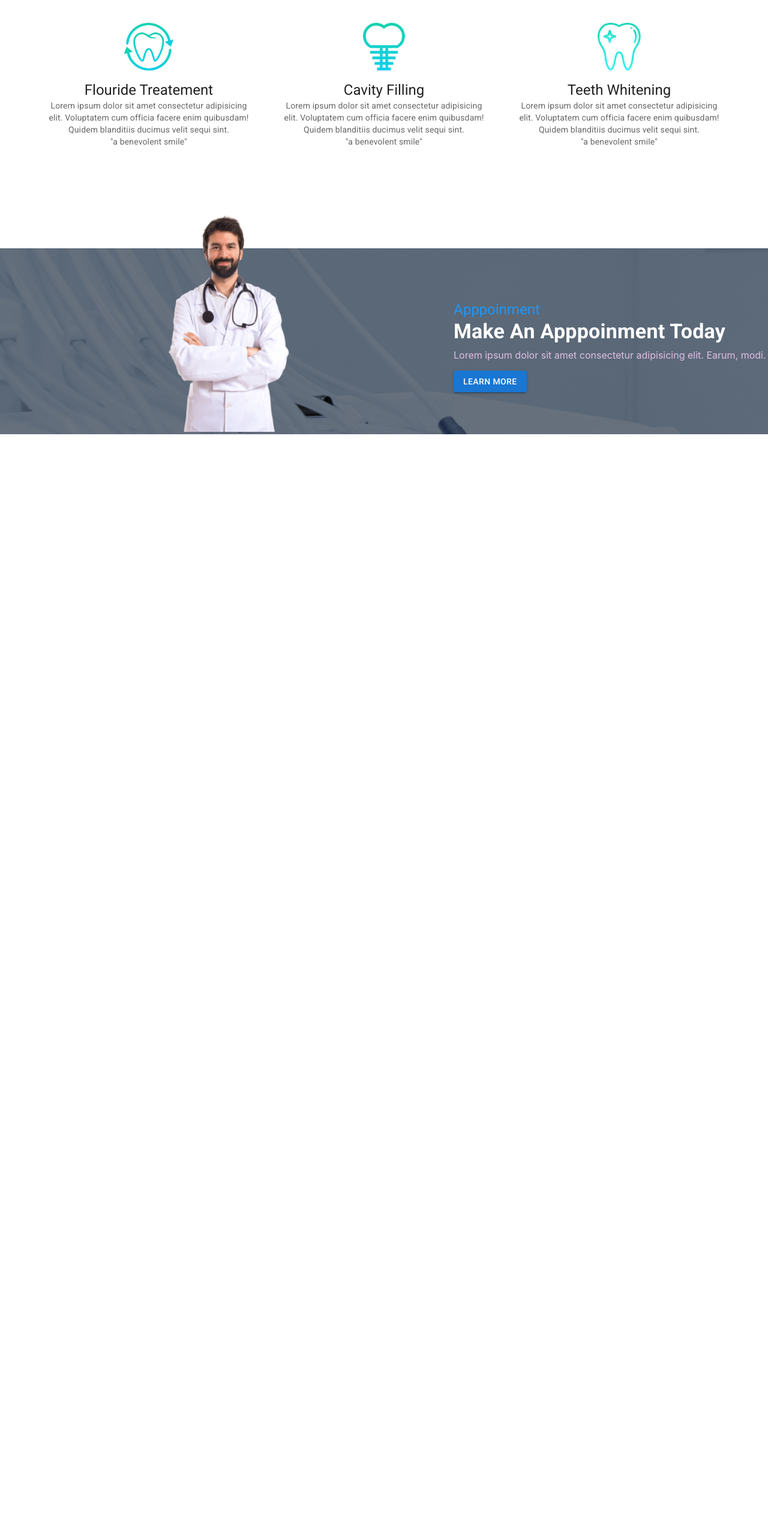
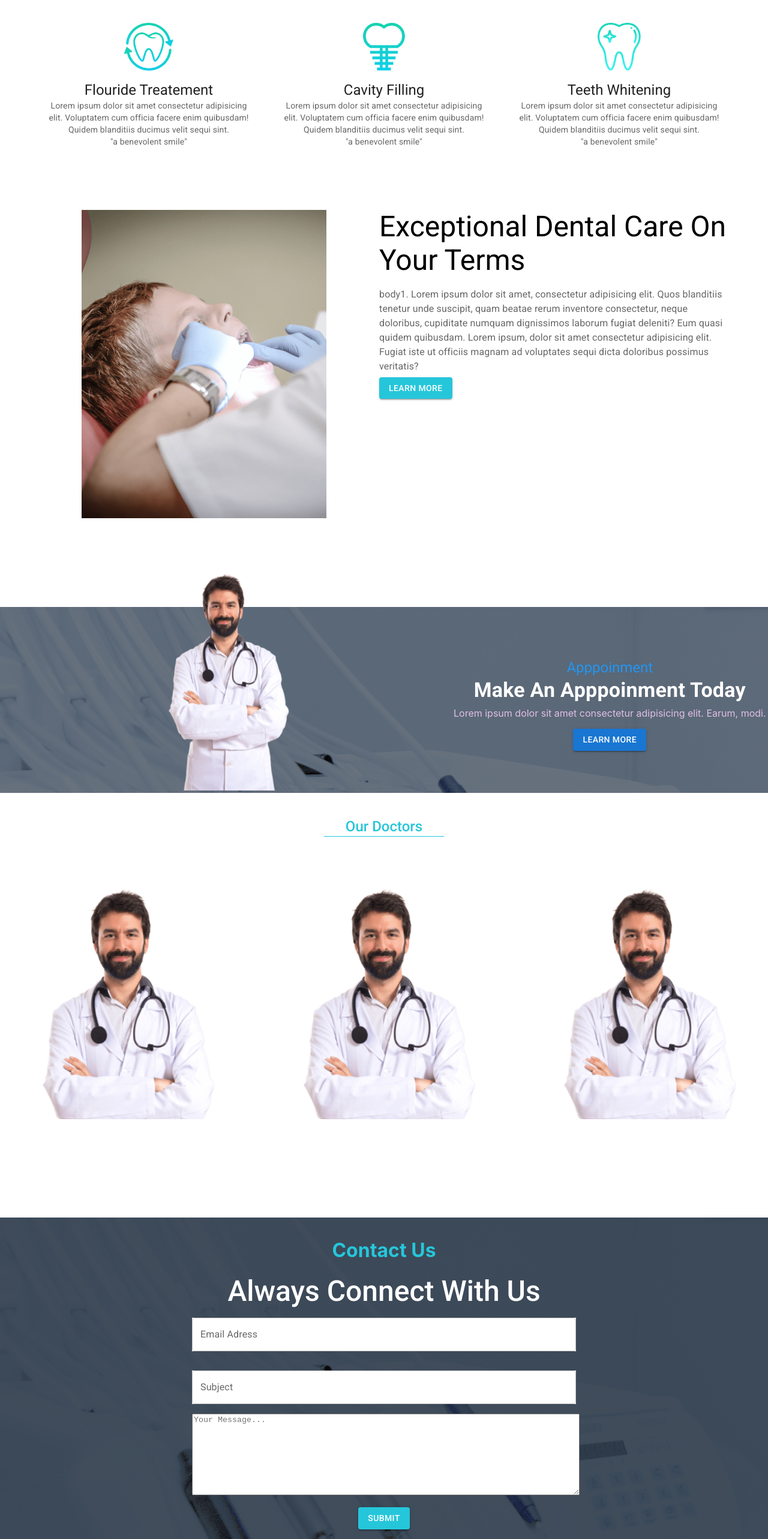
Before and after one commit to Fahid-Hossain/doctors-portal-client-side, a React (Create React App) app: page / in a window 1280 px wide. Shown: the part 594-3160 px from the top of the page at 60% size. Before the commit the page ends 1318 px from the top, so only its background shows below. Built offline with nearby package versions, Linux system fonts and the light colour scheme.

Commit message:
contact,doctor,DentalCare Components add in homepage

```diff
--- a/src/Pages/Home/AppointmentBanner/AppointmentBanner.js
+++ b/src/Pages/Home/AppointmentBanner/AppointmentBanner.js
@@ -15,10 +15,10 @@ const AppointmentBanner = () => {
     return (
         <Box style={appointmentBannerBg} sx={{ flexGrow: 1 }}>
             <Grid container spacing={2} >
-                <Grid item xs={7}>
+                <Grid item xs={6} md={7}>
                     <img src={doctor} style={{ width: "400px",marginTop:"-110px"}} alt="" />
                 </Grid>
-                <Grid item xs={5} align="left" sx={{display: "flex",justifyContent: 'flex-start',textAlign: 'left',alignItems: 'center'}}>
+                <Grid item xs={8} md={5} align="left" sx={{display: "flex",justifyContent: 'flex-start',textAlign: 'center',alignItems: 'center'}}>
                     <Box>
                     <Typography variant="h5" component="h2" style={{color:"#2196f3"}}>
                         Apppoinment
--- /dev/null
+++ b/src/Pages/Home/Contact/Contact.js
@@ -0,0 +1,44 @@
+import { Button, TextField } from '@mui/material';
+import { Box } from '@mui/system';
+import TextareaAutosize from '@mui/material/TextareaAutosize';
+import React from 'react';
+import bg from "../../../images/appointment-bg.png"
+import Typography from '@mui/material/Typography';
+
+const Contact = () => {
+    const backgroundImg = {
+        background: `url(${bg})`,
+        marginTop: "160px",
+        backgroundColor: "rgba(45, 58, 74,0.9)",
+        backgroundBlendMode: "darken",
+    }
+    return (
+        <div style={backgroundImg} >
+            <h1 style={{ color: "#26c6da", paddingTop: "35px" }}>Contact Us</h1>
+            <Typography variant="h3" component="h2" sx={{color:"white",fontWeight:"500"}}>
+               Always Connect With Us
+            </Typography>
+            <Box
+                sx={{
+                    width: "50%",
+                    maxWidth: '100%',
+                    margin: '0 auto',
+                    color: "white"
+                }}
+            >
+                <TextField sx={{ my: 2, backgroundColor: "white" }} fullWidth label="Email Adress" id="fullWidth" />
+                <TextField sx={{ my: 2, backgroundColor: "white" }} fullWidth label="Subject" id="fullWidth" />
+                <TextareaAutosize
+                    maxRows={4}
+                    aria-label="maximum height"
+                    placeholder="Your Message..."
+                    style={{ width: "100%", height: 130 }}
+                />
+                <Button sx={{ backgroundColor: '#26c6da', my: 2 }} variant="contained">SUBMIT</Button>
+
+            </Box>
+        </div>
+    );
+};
+
+export default Contact;
--- /dev/null
+++ b/src/Pages/Home/DentalCare/DentalCare.js
@@ -0,0 +1,35 @@
+import { Button, Container, Grid, Typography } from '@mui/material';
+import { Box } from '@mui/system';
+import React from 'react';
+import DentalCareImg from "../../../images/treatment.png"
+
+const DentalCare = () => {
+    return (
+        <div>
+
+            <Box sx={{ flexGrow: 1, my: 12 }}>
+                <Container>
+                    <Grid container spacing={2}>
+                        <Grid xs={12} md={6} style={{ textAlign: "center" }}>
+                            <img src={DentalCareImg} alt="" style={{ width: "70%" }} />
+                        </Grid>
+                        <Grid xs={12} md={6} style={{ textAlign: "start" }}>
+                            <Typography variant="h3" component="div" gutterBottom>
+                                Exceptional Dental Care On Your Terms
+                            </Typography>
+                            <Typography variant="body1" gutterBottom sx={{ color: 'text.secondary' }} >
+                                body1. Lorem ipsum dolor sit amet, consectetur adipisicing elit. Quos
+                                blanditiis tenetur unde suscipit, quam beatae rerum inventore consectetur,
+                                neque doloribus, cupiditate numquam dignissimos laborum fugiat deleniti? Eum
+                                quasi quidem quibusdam. Lorem ipsum, dolor sit amet consectetur adipisicing elit. Fugiat iste ut officiis magnam ad voluptates sequi dicta doloribus possimus veritatis?
+                            </Typography>
+                            <Button sx={{backgroundColor:'#26c6da'}} variant="contained">Learn More</Button>
+                        </Grid>
+                    </Grid>
+                </Container>
+            </Box>
+        </div>
+    );
+};
+
+export default DentalCare;
--- /dev/null
+++ b/src/Pages/Home/Doctors/Doctors.js
@@ -0,0 +1,24 @@
+import React from 'react';
+import Box from '@mui/material/Box';
+import Grid from '@mui/material/Grid';
+import doctorImg from "../../../images/doctor-small.png"
+import { Typography } from '@mui/material';
+
+const Doctors = () => {
+    return (
+        <Box sx={{ flexGrow: 1,mt:5 }}>
+             <Typography variant="h5" component="h2" sx={{color:"#26c6da",fontWeight:"500",mb:10,borderBottom: 1,width:"200px",mx:"auto"}}>
+               Our Doctors
+            </Typography>
+        <Grid container spacing={{ xs: 2, md: 3 }} columns={{ xs: 4, sm: 8, md: 12 }}>
+          {Array.from(Array(3)).map((_, index) => (
+            <Grid item xs={12} sm={4} md={4} key={index}>
+              <img src={doctorImg} alt="" style={{width:"100%"}} />
+            </Grid>
+          ))}
+        </Grid>
+      </Box>
+    );
+};
+
+export default Doctors;
--- a/src/Pages/Home/Home/Home.js
+++ b/src/Pages/Home/Home/Home.js
@@ -2,6 +2,9 @@ import React from 'react';
 import Navigation from '../../Shared/Navigation/Navigation';
 import AppointmentBanner from '../AppointmentBanner/AppointmentBanner';
 import Banner from '../Banner/Banner';
+import Contact from '../Contact/Contact';
+import DentalCare from '../DentalCare/DentalCare';
+import Doctors from '../Doctors/Doctors';
 import Services from '../Services/Services';
 
 const Home = () => {
@@ -10,7 +13,10 @@ const Home = () => {
            <Navigation></Navigation>
            <Banner></Banner>
            <Services></Services>
+           <DentalCare></DentalCare>
            <AppointmentBanner></AppointmentBanner>
+           <Doctors></Doctors>
+           <Contact></Contact>
         </div>
     );
 };
```
